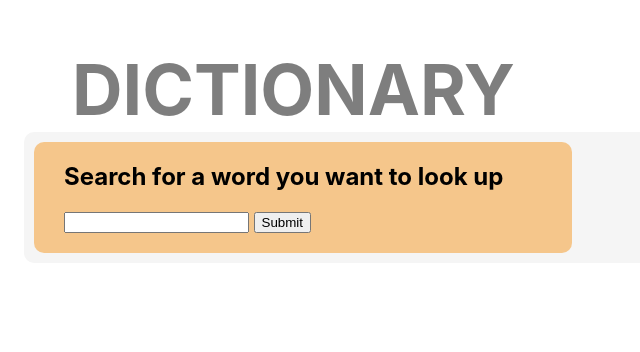
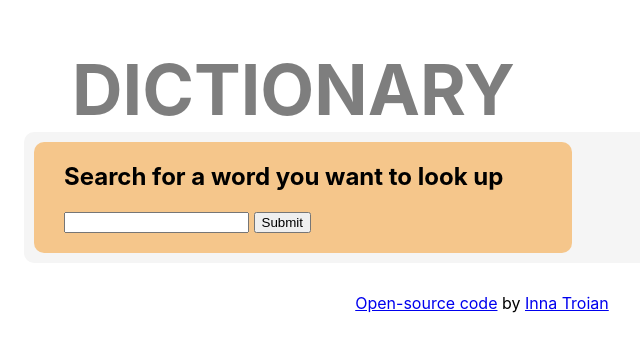
Before and after one commit to birdsong5/dictionary-app, a React (Create React App) app: page / in a window 1280 px wide. Shown: the top 352 px of the page, without its empty margins (158-798 px from the left). Built offline with nearby package versions, Linux system fonts and the light colour scheme.

Commit message:
Added an author link

```diff
--- a/src/App.css
+++ b/src/App.css
@@ -29,3 +29,8 @@
   border-radius: 10px;
   padding: 0 15px 20px;
 }
+
+.author {
+  text-align: center;
+  margin-bottom: 30px;
+}
--- a/src/App.js
+++ b/src/App.js
@@ -11,6 +11,25 @@ function App() {
       </header>
 
       <Dictionary />
+      <div className="author">
+        <a
+          className="git"
+          href="https://github.com/birdsong5/dictionary-app"
+          target="_blank"
+          rel="noopener noreferrer"
+        >
+          Open-source code
+        </a>{" "}
+        by{" "}
+        <a
+          className="linkedin"
+          href="https://www.linkedin.com/in/inna-troian-772168239/"
+          target="_blank"
+          rel="noopener noreferrer"
+        >
+          Inna Troian
+        </a>
+      </div>
     </div>
   );
 }
```
